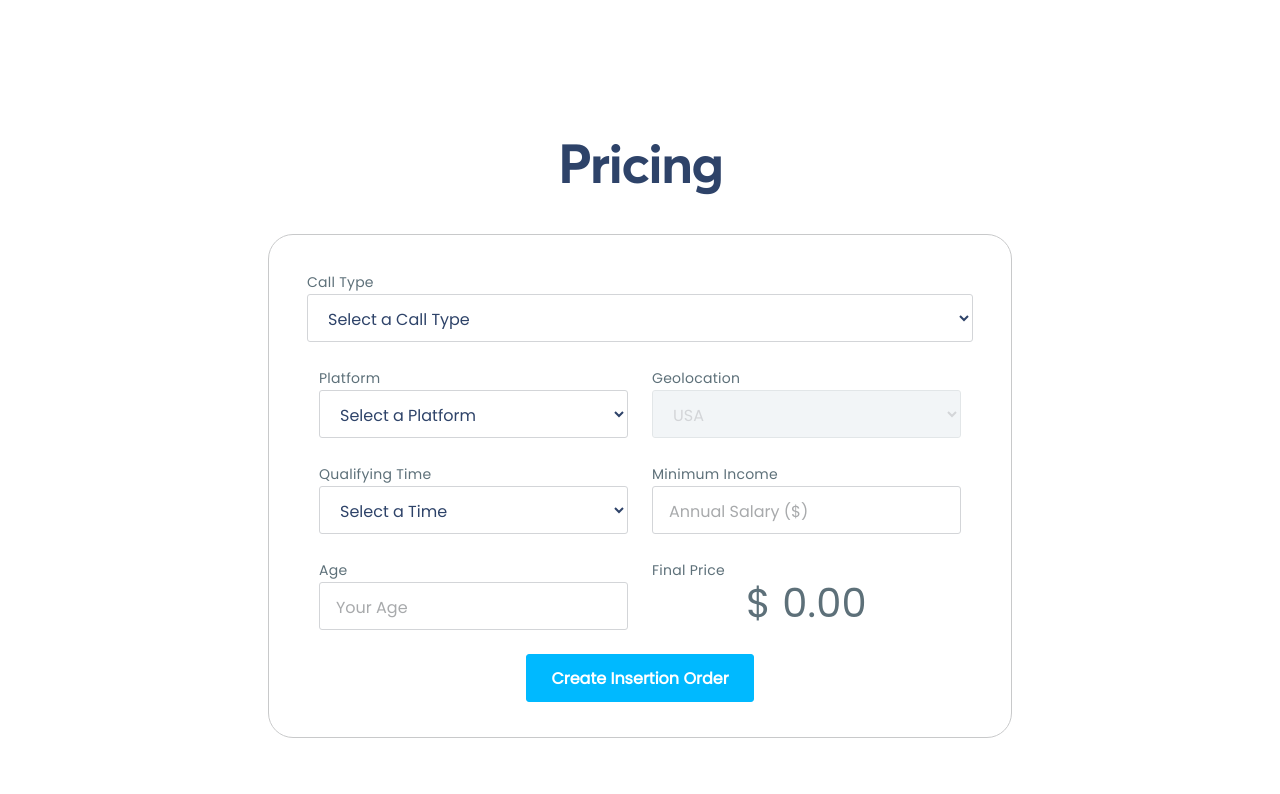
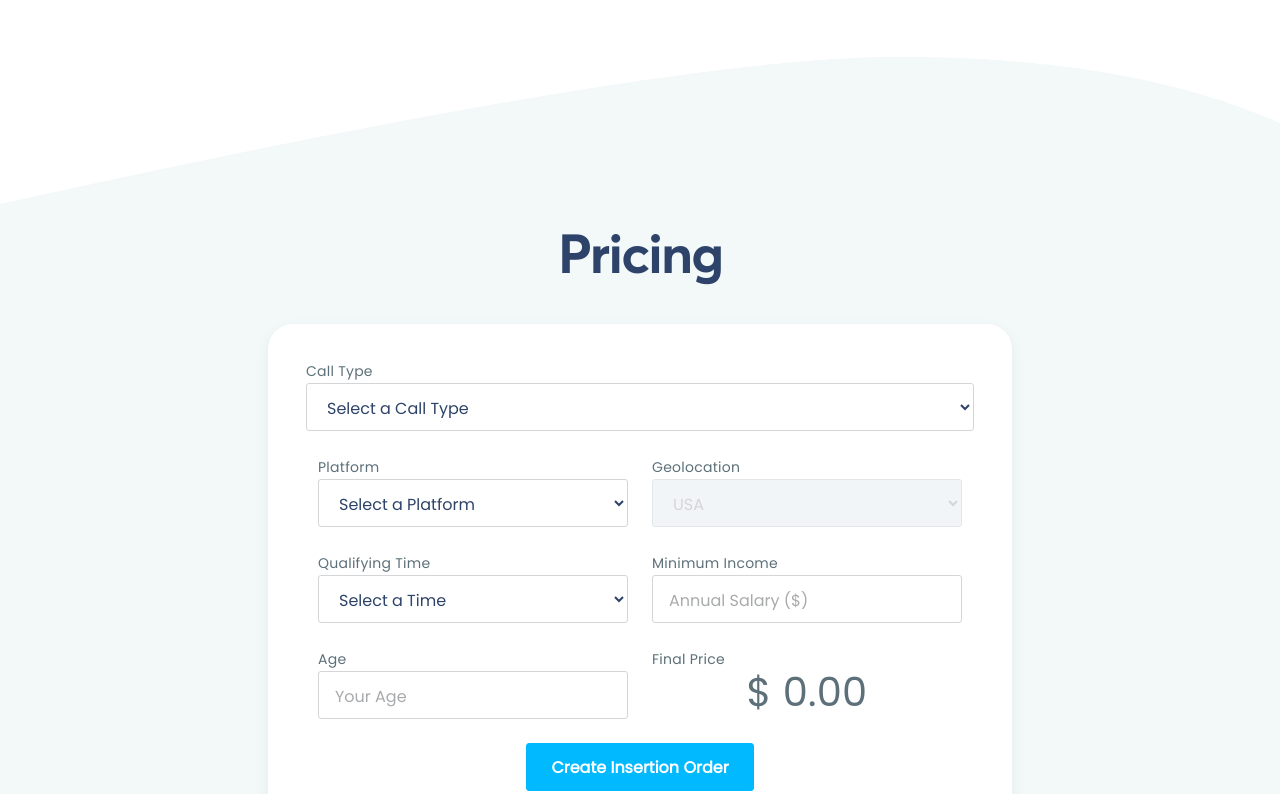
Before and after one commit to alexdant91/CallHype, a website: page dist/index.html in a window 1280 px wide. Shown: the part 1334-2128 px from the top of the page. Drawn offline with Linux system fonts and the light colour scheme; files whose address does not match are found by name.

Commit message:
Minor design component

```diff
--- a/dist/css/main.css
+++ b/dist/css/main.css
@@ -115,6 +115,30 @@ nav.navbar-transparent a {
     width: 100vw;
     position: absolute;
     background-image: url(../img/wave-bg.png);
+    background-position-y: bottom;
+    background-size: contain;
+    background-repeat: no-repeat;
+}
+
+.bg-wave-top-white {
+    top: 0;
+    left: 0;
+    height: 100%;
+    width: 100vw;
+    position: absolute;
+    background-image: url(../img/wave-bg-white-top.png);
+    background-position-y: top;
+    background-size: contain;
+    background-repeat: no-repeat;
+}
+
+.bg-wave-bottom-white {
+    top: 0;
+    left: 0;
+    height: 100%;
+    width: 100vw;
+    position: absolute;
+    background-image: url(../img/wave-bg-white-bottom.png);
     background-position-y: bottom;
     background-size: contain;
     background-repeat: no-repeat;
@@ -540,6 +564,7 @@ form#contact-us {
     border: 1px solid #c8c9ca;
     border-radius: 25px;
     background: #d3d3d312;
+    box-shadow: 0 5px 15px 0 rgba(0, 0, 0, 0.06), inset 0 -1px 0 0 rgba(0, 0, 0, 0.12);
 }
 
 form#pricing {
@@ -548,9 +573,10 @@ form#pricing {
     width: 60%;
     display: block;
     margin: auto;
-    border: 1px solid #c8c9ca;
+    /* border: 1px solid #c8c9ca; */
     border-radius: 25px;
     background: #fff;
+    box-shadow: 0 5px 15px 0 rgba(0, 0, 0, 0.06), inset 0 -1px 0 0 rgba(0, 0, 0, 0.12);
 }
 
 @media screen and (max-width: 767px) {
--- a/dist/index.html
+++ b/dist/index.html
@@ -107,7 +107,8 @@
         <!-- END About us -->
 
         <!-- SECTION Pricing -->
-        <section id="pricing">
+        <section id="pricing" class="relative" style="background: #F3F8F9; padding-top: 150px; padding-bottom: 150px;">
+            <div class="bg-wave-top-white"></div>
             <div class="row animateOnScreen" data-offset="-50">
                 <div class="container">
                     <h2 class="text-center">Pricing</h2>
@@ -173,6 +174,7 @@
                     </form>
                 </div>
             </div>
+            <div class="bg-wave-bottom-white"></div>
         </section>
         <!-- END Pricing -->
 
```
Also changed, not shown: dist/img/wave-bg-sec-bottom.png (added), dist/img/wave-bg-white-bottom.png (added), dist/img/wave-bg-white-top.png (added).
